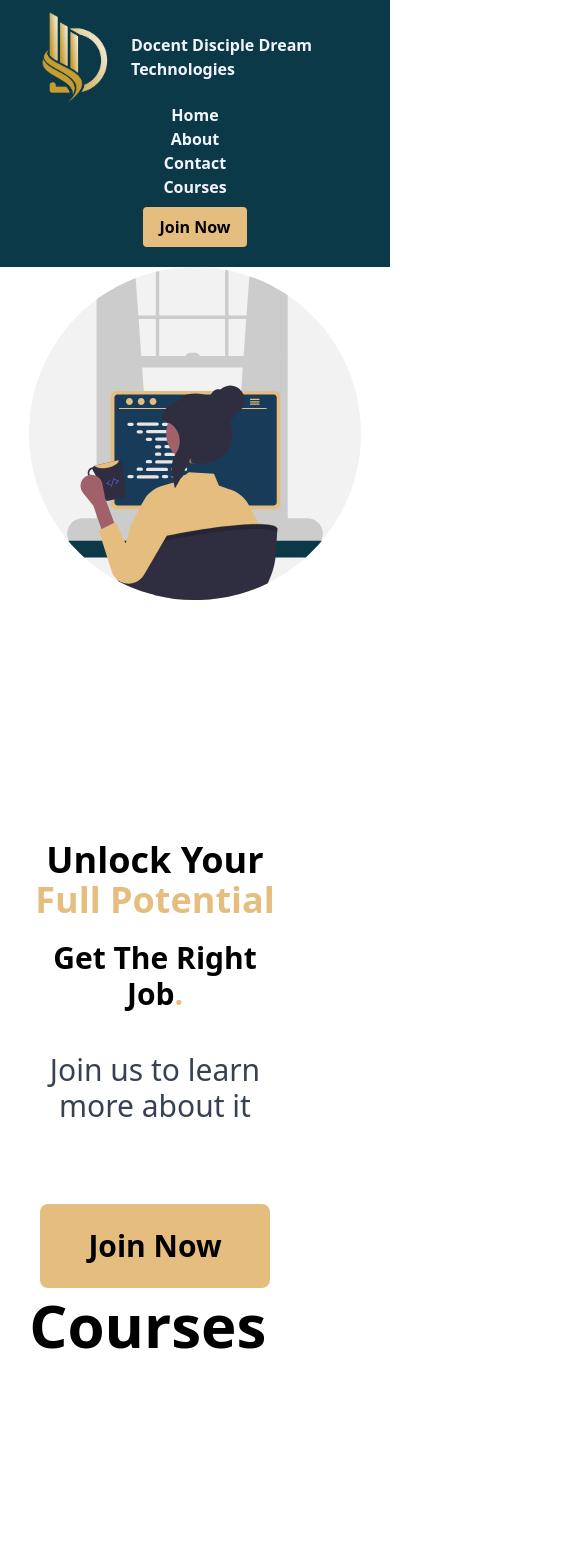
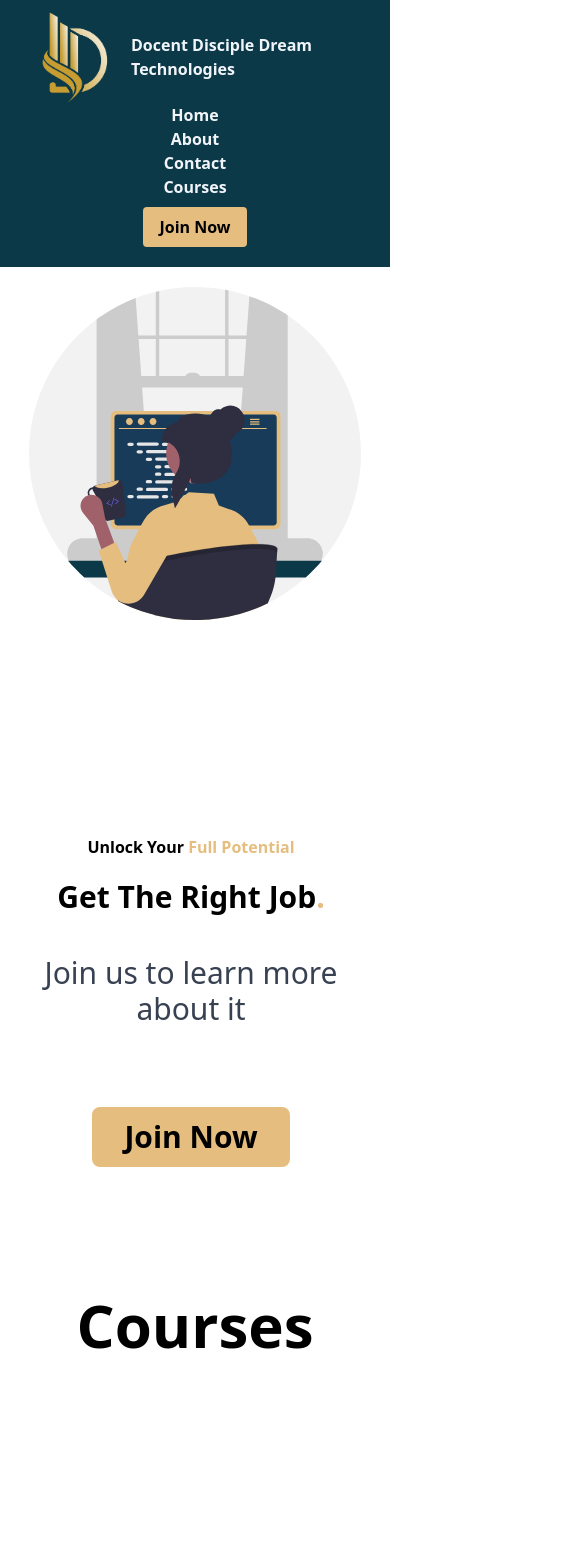
Before and after one commit to SHABARIUS/Web-App-deployment, a React (Vite) app: page / in a window 390 px wide. Shown: the top 1568 px of the page, 585 px wide, since content can reach past the window. Built offline with nearby package versions, Linux system fonts and the light colour scheme.

Commit message:
feat: responsive changes

```diff
--- a/src/components/Views/Courses.jsx
+++ b/src/components/Views/Courses.jsx
@@ -4,19 +4,21 @@ import salesForce from '../../assets/Salesforce.png'
 // import salesForceSyllabus from '../../assets/Salesforce-Syllabus.pdf'
 // import mernSyllabus from '../../assets/MERN-Syllabus.pdf'
 // import devopsSyllabus from '../../assets/DevOps-Syllabus.pdf'
-import Modal from "./Modal"
+import Modal from './Modal'
 import { useState } from 'react'
 
 const Courses = () => {
-  const[showModal, setShowModal] = useState(false);
+  const [showModal, setShowModal] = useState(false)
   const [syllabus, setSyllabus] = useState('')
   return (
     <>
-    {showModal && <Modal syllabus={syllabus} setShowModal={setShowModal}/>}
+      {showModal && <Modal syllabus={syllabus} setShowModal={setShowModal} />}
       <div className='w-[85%] m-auto'>
-      <h2 className='text-6xl font-bold my-32'>Courses</h2>
-      <div className='flex justify-around items-center'>
-      <div className='w-96 flex flex-col items-center my-20 p-4 rounded-md shadow-sm hover:shadow-md cursor-pointer'>
+        <h2 className='text-6xl font-bold my-32 text-center md:text-left'>
+          Courses
+        </h2>
+        <div className='flex flex-col md:flex-row justify-center md:justify-around items-center'>
+          <div className='w-96 flex flex-col justify-center items-center my-20 p-4 rounded-md shadow-sm hover:shadow-md cursor-pointer'>
             <div className='w-[95%]'>
               <img src={devOps} alt='course logo' width='350px' />
             </div>
@@ -32,10 +34,15 @@ const Courses = () => {
               <p>
                 <span className='font-bold'> Mode:</span> Online
               </p>
-            <button className='my-4 px-2 py-4 bg-[#E5BE7F] rounded-md' onClick={() => {
+              <button
+                className='my-4 px-2 py-4 bg-[#E5BE7F] rounded-md'
+                onClick={() => {
                   setShowModal(true)
                   setSyllabus('DevOps-Syllabus')
-              }}>Download Syllabus</button>
+                }}
+              >
+                Download Syllabus
+              </button>
             </div>
           </div>
           <div className='w-96 flex flex-col items-center my-20 p-4 rounded-md shadow-sm hover:shadow-md cursor-pointer'>
@@ -43,10 +50,12 @@ const Courses = () => {
               <img src={mern} alt='course logo' width='350px' />
             </div>
             <div>
-          <h2 className='text-3xl font-bold my-10'>FullStack Development (MERN) </h2>
+              <h2 className='text-3xl font-bold my-10'>
+                FullStack Development (MERN){' '}
+              </h2>
               <h4 className='text-gray-700'>
-            We offer comprehensive courses on full stack development to help you
-            advance your career
+                We offer comprehensive courses on full stack development to help
+                you advance your career
               </h4>
               <p>
                 <span className='font-bold'> Duration:</span> 3 Months
@@ -54,10 +63,15 @@ const Courses = () => {
               <p>
                 <span className='font-bold'> Mode:</span> Online
               </p>
-            <button className='my-4 px-2 py-4 bg-[#E5BE7F] rounded-md' onClick={() => {
+              <button
+                className='my-4 px-2 py-4 bg-[#E5BE7F] rounded-md'
+                onClick={() => {
                   setSyllabus('MERN-Syllabus')
                   setShowModal(true)
-              }}>Download Syllabus</button>
+                }}
+              >
+                Download Syllabus
+              </button>
             </div>
           </div>
           <div className='w-96 flex flex-col items-center my-20 p-4 rounded-md shadow-sm hover:shadow-md cursor-pointer'>
@@ -76,10 +90,15 @@ const Courses = () => {
               <p>
                 <span className='font-bold'> Mode:</span> Online
               </p>
-            <button className='my-4 px-2 py-4 bg-[#E5BE7F] rounded-md' onClick={() => {
+              <button
+                className='my-4 px-2 py-4 bg-[#E5BE7F] rounded-md'
+                onClick={() => {
                   setSyllabus('Salesforce-Syllabus')
                   setShowModal(true)
-              }}>Download Syllabus</button>
+                }}
+              >
+                Download Syllabus
+              </button>
             </div>
           </div>
         </div>
--- a/src/components/Views/Landing.jsx
+++ b/src/components/Views/Landing.jsx
@@ -1,20 +1,29 @@
-import landingImage from "../../assets/landing.svg"
+import landingImage from '../../assets/landing.svg'
 const Landing = () => {
   return (
     <>
-    <div className="h-[900px] w-[85%] m-auto flex flex-col md:flex-row justify-between ">
-        <div className="flex items-center justify-center sm:w-96 md:w-[700px]">
-            <img src={landingImage} alt="coding person" width='700px' />
+      <div className='h-[900px] w-[85%] m-auto flex flex-col md:flex-row justify-between '>
+        <div className='flex mt-5 md:mt-2 items-center justify-center sm:w-96 md:w-[700px]'>
+          <img src={landingImage} alt='coding person' width='700px' />
         </div>
-        <div className="mr-20 mt-60 ">
-            <h1 className='text-4xl lg:text-6xl xl:text-7xl font-bold mb-5 text-center'> Unlock Your <span className="text-[#E5BE7F]">Full Potential</span></h1>
-            <h1 className='text-3xl lg:text-5xl font-bold my-3 text-center md:text-right'>Get The Right Job<span className="text-[#E5BE7F]">.</span></h1>
-            <h3 className='text-3xl my-5 text-gray-700 mt-10 text-center md:text-right'>Join us to learn more about it</h3>
-            <div className="mt-20 text-center md:text-right">
-                <button className='px-12 py-6 bg-[#E5BE7F] text-3xl rounded-lg font-bold'><a  href="#contactForm">Join Now</a></button>
-            </div>
+        <div className='mr-2 md:mr-20 mt-5 md:mt-60'>
+          <h1 className='sm:text-3xl lg:text-6xl xl:text-7xl font-bold mb-5 text-center md:text-right'>
+            {' '}
+            Unlock Your <span className='text-[#E5BE7F]'>Full Potential</span>
+          </h1>
+          <h1 className='text-3xl lg:text-5xl font-bold my-3 text-center md:text-right'>
+            Get The Right Job<span className='text-[#E5BE7F]'>.</span>
+          </h1>
+          <h3 className='text-3xl my-5 text-gray-700 mt-10 text-center md:text-right'>
+            Join us to learn more about it
+          </h3>
+          <div className='mt-20 text-center md:text-right'>
+            <button className='px-8 py-3 md:px-10 md:py-5 lg:px-12 lg:py-6 bg-[#E5BE7F] text-3xl rounded-lg font-bold'>
+              <a href='#contactForm'>Join Now</a>
+            </button>
+          </div>
         </div>
-    </div>
+      </div>
     </>
   )
 }
```
Lines whose indentation alone changed are shown as unchanged.
